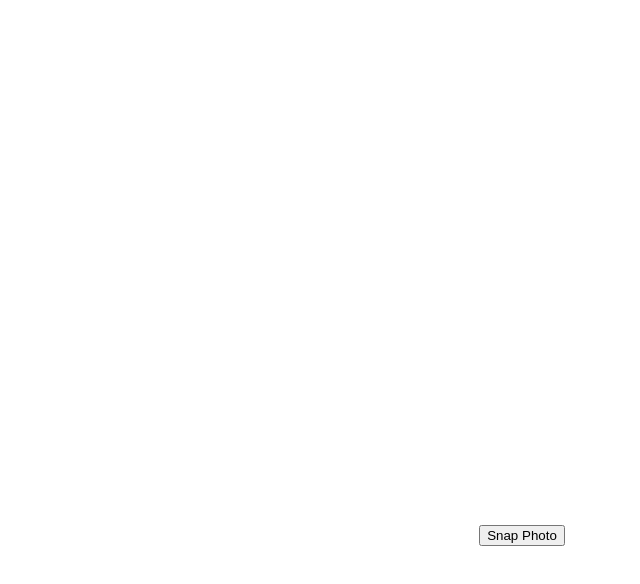
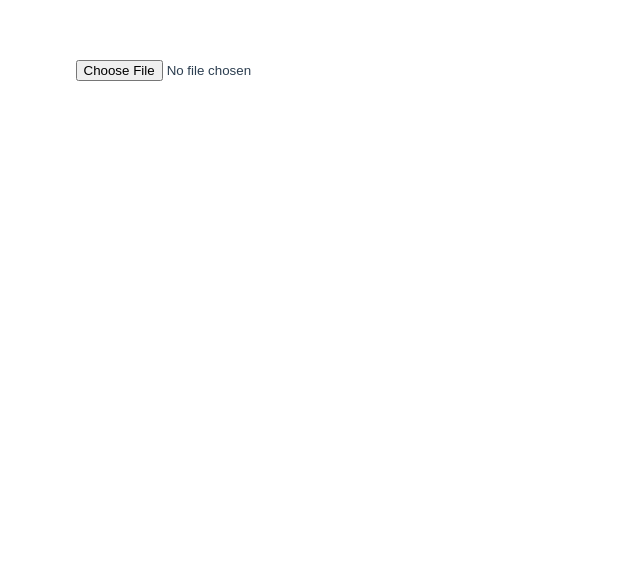
Before and after one commit to ranzhu123/M-FDSTP, a Vue app: page /#/camera in a window 1280 px wide. Shown: the top 584 px of the page, without its empty margins (438-1078 px from the left). Built offline with nearby package versions, Linux system fonts and the light colour scheme.

Commit message:
add camear

```diff
--- a/src/App.vue
+++ b/src/App.vue
@@ -8,7 +8,7 @@
 export default {
   name: 'app',
   mounted () {
-    this.initDev();
+    // this.initDev();
   },
   methods: {
     initDev () {
--- a/src/common/canvas/Camera.js
+++ b/src/common/canvas/Camera.js
@@ -19,6 +19,7 @@ export class Camera {
   init () {
     // var aCanvas=document.getElementById('canvas');
     // var ctx=aCanvas.getContext('2d');
+    alert(navigator.camera);
     navigator.getUserMedia({video: true}, this.getStream.bind(this), this.noStream); // 参数1获取用户打开权限；参数二成功打开后调用，并传一个视频流对象，参数三打开失败后调用，传错误信息
     // document.getElementById('snap').addEventListener('click', function() {
     //   ctx.drawImage(aVideo, 0, 0, 640, 480);//将获取视频绘制在画布上
--- /dev/null
+++ b/src/common/envs.js
@@ -0,0 +1,2 @@
+const ua = navigator.userAgent || '';
+export const os = /iphone|ipad|ipod/.test(ua) ? 'iphone' : 'android';
--- a/src/components/camera.vue
+++ b/src/components/camera.vue
@@ -1,31 +1,54 @@
 <template>
   <div id="app">
-    <video ref="video" width="640" height="480" autoplay></video>
-    <button id="snap">Snap Photo</button>
-    <canvas id="canvas" width="640" height="480"></canvas>
+    <img :src="url"/>
+    <input class="js_upFile cover1" @change="getImg" type="file" name="cover" :capture="capture"/>
   </div>
 </template>
 
 <script>
-import { Camera } from '@/common/canvas/Camera';
+import { os } from '../common/envs';
 export default {
-  name: 'app',
   data () {
     return {
+      url: ''
     };
   },
-  mounted () {
-    const camera = new Camera(this.$refs.video);
-    var aCanvas = document.getElementById('canvas');
-    var ctx = aCanvas.getContext('2d');
-
-    document.getElementById('snap').addEventListener('click', () => {
-      const aVideo = camera.getImg();
-      ctx.drawImage(aVideo, 0, 0, 640, 480); // 将获取视频绘制在画布上
-    });
+  computed: {
+    capture () {
+      const isIos = os === 'ios';
+      if (!isIos) {
+        this.capture = 'camera';
+      };
+    }
+  },
+  methods: {
+    getImg (obj) {
+      // const that = this;
+      const file = obj.target.files[0];
+      const reader = new FileReader();
+      // 读取文件过程方法
+      reader.onloadstart = (e) => {
+        console.log('开始读取....');
+      };
+      reader.onprogress = (e) => {
+        console.log('正在读取中....');
+      };
+      reader.onabort = (e) => {
+        console.log('中断读取....');
+      };
+      reader.onerror = (e) => {
+        console.log('读取异常....');
+      };
+      reader.onload = (e) => {
+        console.log('成功读取....');
+        this.url = e.target.result;
+      };
+      reader.readAsDataURL(file);
+    }
   }
 };
 </script>
 
 <style>
+
 </style>
```
Also changed, not shown: src/common/utils.js (added).
